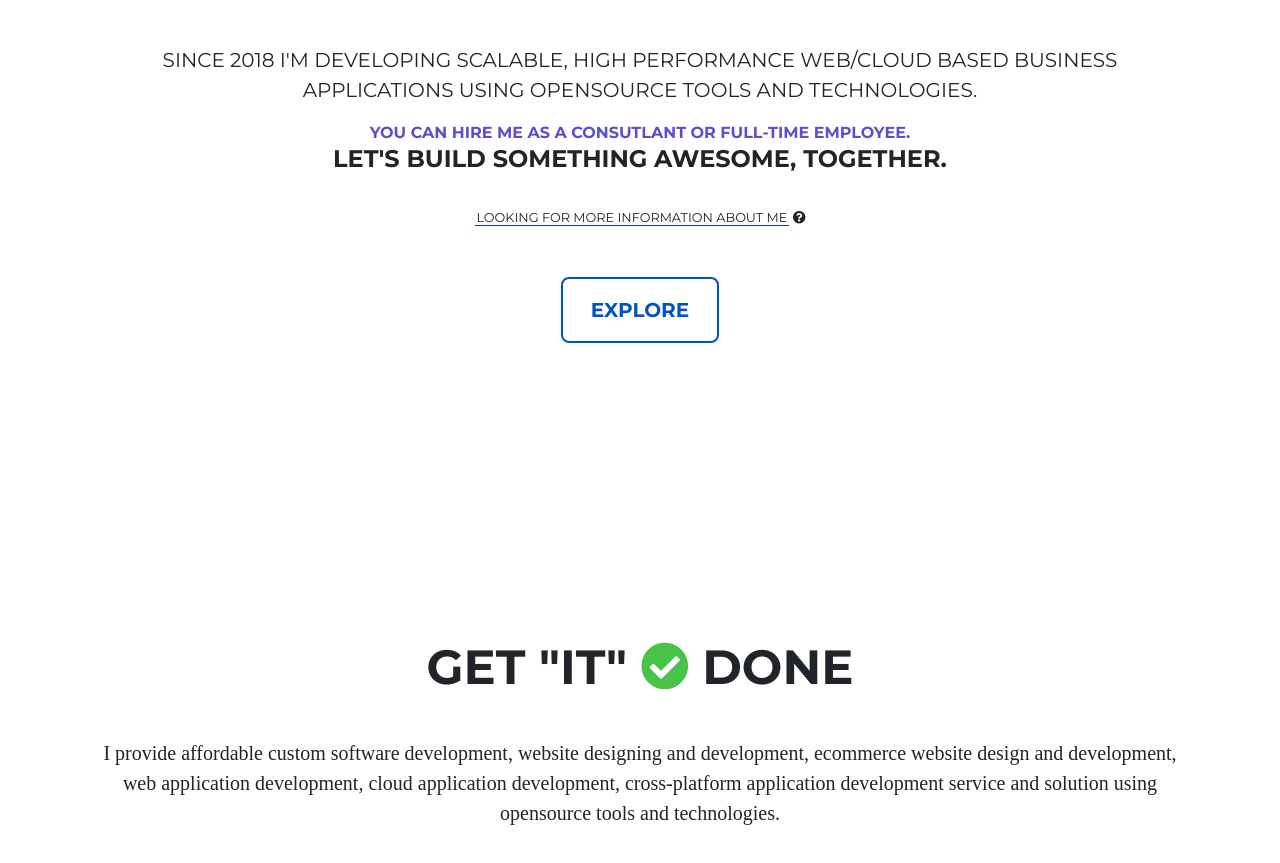
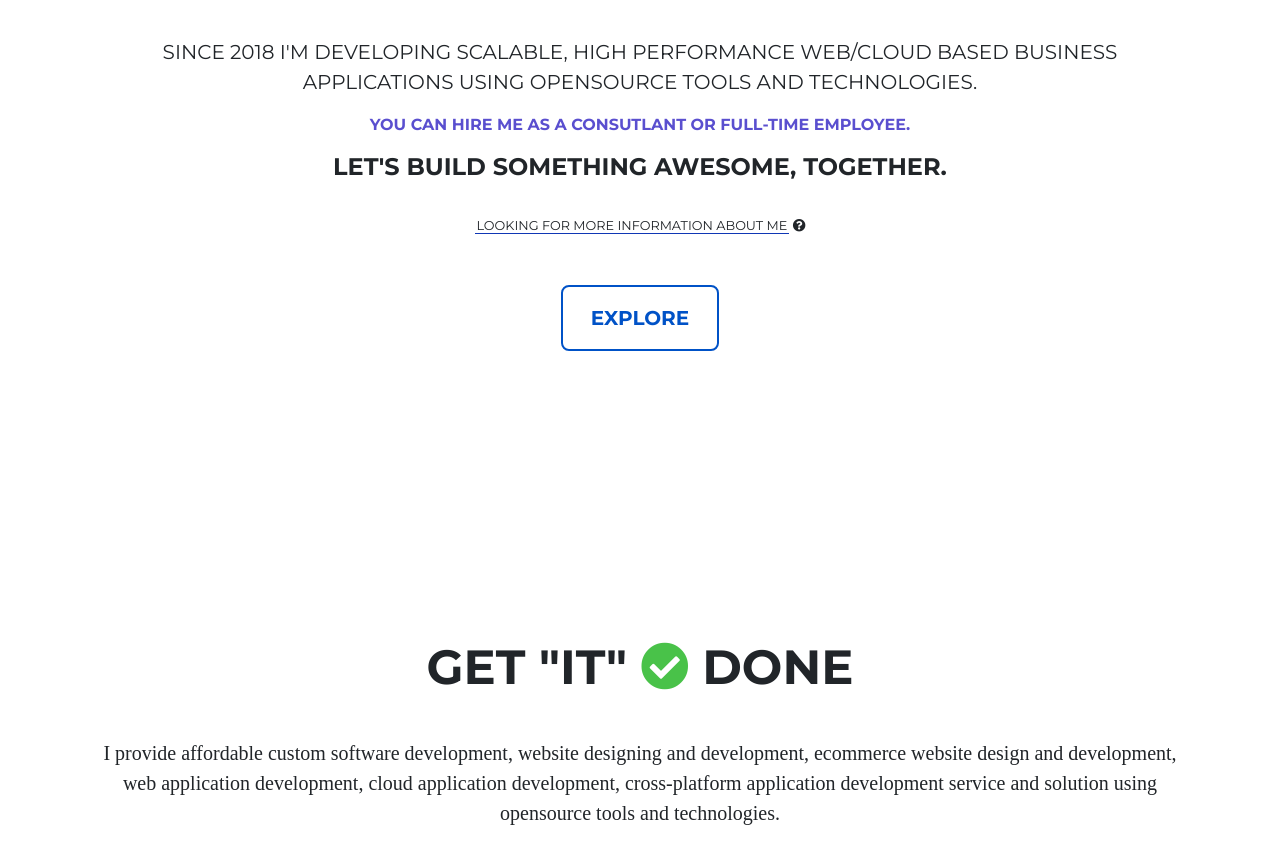
Before and after one commit to sagarpardeshi/sagarpardeshi.github.io, a plain HTML site: page index.html in a window 1280 px wide. Shown: the part 1054-1917 px from the top of the page. Drawn offline with Linux system fonts and the light colour scheme; a web font is replaced by a local one.

Commit message:
Update index.html

```diff
--- a/index.html
+++ b/index.html
@@ -233,7 +233,7 @@
             <div class="row" data-aos="fade-up" data-aos-duration="400">
                 <div class="col-lg-12 text-uppercase">
                     <p class="lead">Since 2018 I'm developing scalable, high performance web/cloud based business applications using opensource tools and technologies.</p>
-                    <strong class="indigo">You can hire me as a consutlant or full-time employee.</strong>
+                    <p><strong class="indigo">You can hire me as a consutlant or full-time employee.</strong></p>
                     <h4>Let's build something awesome, together.</h4>
                 </div>
             </div>
```
